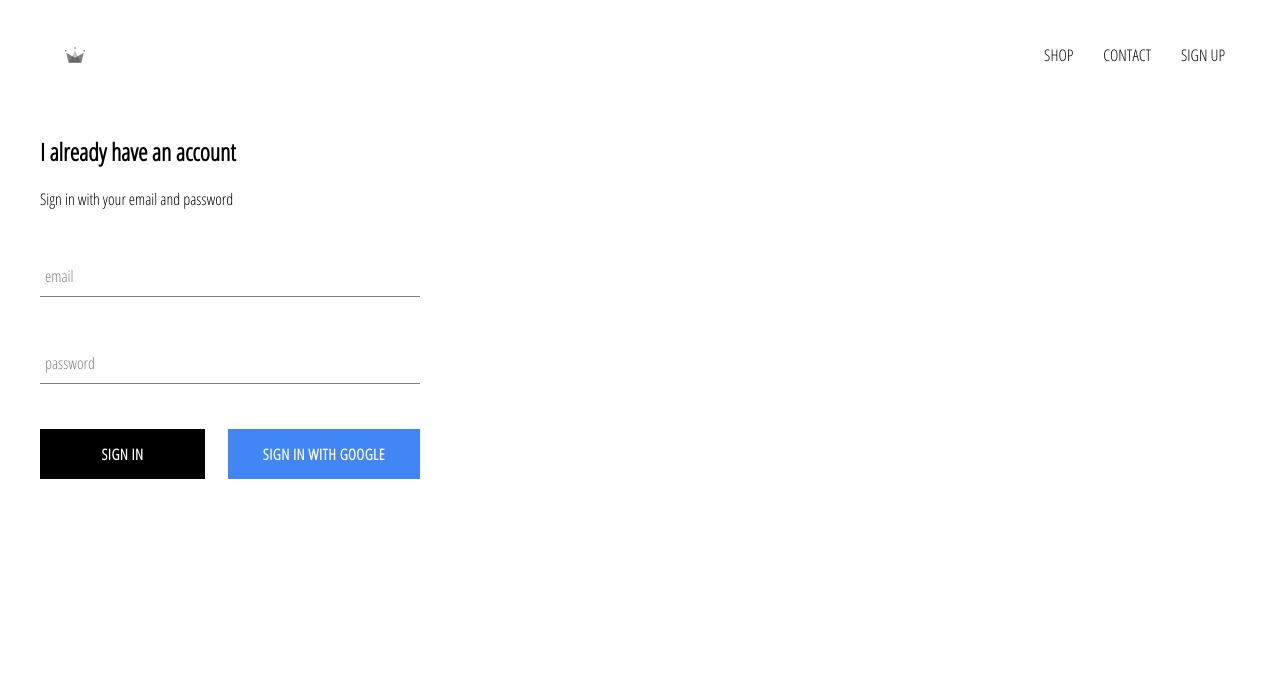
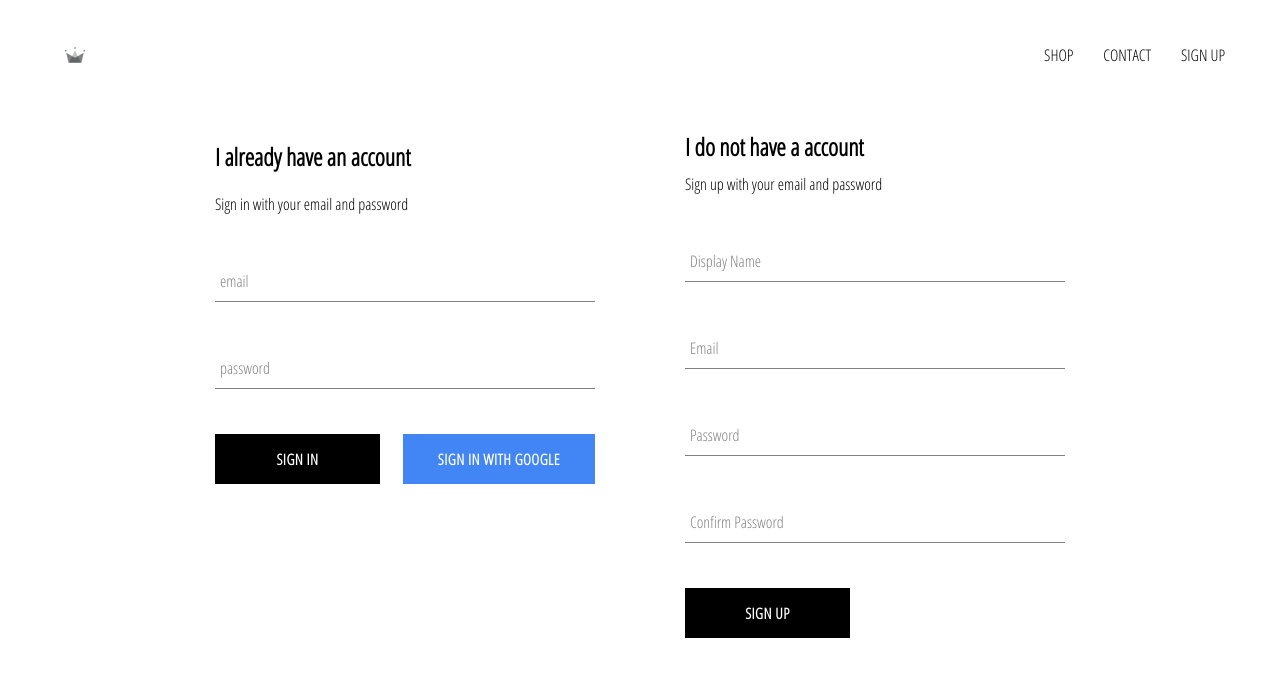
Before and after one commit to saharajdeep/crwn-clothing, a React (Create React App) app: page /signin in a window 1280 px wide. Shown: the top 676 px of the page. Built offline with nearby package versions, Linux system fonts and the light colour scheme; no server answers.

Commit message:
Adding sign-up

```diff
--- a/src/App.js
+++ b/src/App.js
@@ -1,14 +1,13 @@
 import React from 'react';
-import {Switch} from 'react-router-dom';
-import {Route} from 'react-router-dom';
+import { Switch, Route } from 'react-router-dom';
 
 import './App.css';
 
 import HomePage from './pages/homepage/homepage.component';
 import ShopPage from './pages/shop/shop.component';
-import SignInAndSignUpPage from './pages/sign-in-and-sign-out/sign-in-and-sign-out.component';
+import SignInAndSignUpPage from './pages/sign-in-and-sign-up/sign-in-and-sign-up.component';
 import Header from './components/header/header.component';
-import {auth} from './firebase/firebase.utils';
+import { auth, createUserProfileDocument } from './firebase/firebase.utils';
 
 class App extends React.Component {
   constructor() {
@@ -22,10 +21,23 @@
   unsubscribeFromAuth = null;
 
   componentDidMount() {
-    this.unsubscribeFromAuth = auth.onAuthStateChanged(user => {
-      this.setState({ currentUser: user });
+    this.unsubscribeFromAuth = auth.onAuthStateChanged(async userAuth => {
+      if (userAuth) {
+        const userRef = await createUserProfileDocument(userAuth);
 
-      console.log(user);
+        userRef.onSnapshot(snapShot => {
+          this.setState({
+            currentUser: {
+              id: snapShot.id,
+              ...snapShot.data()
+            }
+          });
+
+          console.log(this.state);
+        });
+      }
+
+      this.setState({ currentUser: userAuth });
     });
   }
 
--- /dev/null
+++ b/src/components/sign-up/sign-up.component.jsx
@@ -0,0 +1,103 @@
+import React from 'react';
+
+import FormInput from '../form-input/form-input.component';
+import CustomButton from '../custom-button/custom-button.component';
+
+import { auth, createUserProfileDocument } from '../../firebase/firebase.utils';
+
+import './sign-up.styles.scss';
+
+class SignUp extends React.Component {
+  constructor() {
+    super();
+
+    this.state = {
+      displayName: '',
+      email: '',
+      password: '',
+      confirmPassword: ''
+    };
+  }
+
+  handleSubmit = async event => {
+    event.preventDefault();
+
+    const { displayName, email, password, confirmPassword } = this.state;
+
+    if (password !== confirmPassword) {
+      alert("passwords don't match");
+      return;
+    }
+
+    try {
+      const { user } = await auth.createUserWithEmailAndPassword(
+        email,
+        password
+      );
+
+      await createUserProfileDocument(user, { displayName });
+
+      this.setState({
+        displayName: '',
+        email: '',
+        password: '',
+        confirmPassword: ''
+      });
+    } catch (error) {
+      console.error(error);
+    }
+  };
+
+  handleChange = event => {
+    const { name, value } = event.target;
+
+    this.setState({ [name]: value });
+  };
+
+  render() {
+    const { displayName, email, password, confirmPassword } = this.state;
+    return (
+      <div className='sign-up'>
+        <h2 className='title'>I do not have a account</h2>
+        <span>Sign up with your email and password</span>
+        <form className='sign-up-form' onSubmit={this.handleSubmit}>
+          <FormInput
+            type='text'
+            name='displayName'
+            value={displayName}
+            onChange={this.handleChange}
+            label='Display Name'
+            required
+          />
+          <FormInput
+            type='email'
+            name='email'
+            value={email}
+            onChange={this.handleChange}
+            label='Email'
+            required
+          />
+          <FormInput
+            type='password'
+            name='password'
+            value={password}
+            onChange={this.handleChange}
+            label='Password'
+            required
+          />
+          <FormInput
+            type='password'
+            name='confirmPassword'
+            value={confirmPassword}
+            onChange={this.handleChange}
+            label='Confirm Password'
+            required
+          />
+          <CustomButton type='submit'>SIGN UP</CustomButton>
+        </form>
+      </div>
+    );
+  }
+}
+
+export default SignUp;
--- /dev/null
+++ b/src/components/sign-up/sign-up.styles.scss
@@ -0,0 +1,9 @@
+.sign-up {
+    display: flex;
+    flex-direction: column;
+    width: 380px;
+
+    .title {
+      margin: 10px 0;
+    }
+  }
--- a/src/firebase/firebase.utils.js
+++ b/src/firebase/firebase.utils.js
@@ -2,27 +2,48 @@
 import 'firebase/firestore';
 import 'firebase/auth';
 
+const config = {
+  apiKey: 'AIzaSyCdHT-AYHXjF7wOrfAchX4PIm3cSj5tn14',
+  authDomain: 'crwn-db.firebaseapp.com',
+  databaseURL: 'https://crwn-db.firebaseio.com',
+  projectId: 'crwn-db',
+  storageBucket: 'crwn-db.appspot.com',
+  messagingSenderId: '850995411664',
+  appId: '1:850995411664:web:7ddc01d597846f65'
+};
 
-var firebaseConfig = {
-    apiKey: "AIzaSyDd-xdMNo1DLpsdzWoVWqAQRpBkE2K9VBg",
-    authDomain: "crwn-db-99032.firebaseapp.com",
-    databaseURL: "https://crwn-db-99032.firebaseio.com",
-    projectId: "crwn-db-99032",
-    storageBucket: "crwn-db-99032.appspot.com",
-    messagingSenderId: "721892232452",
-    appId: "1:721892232452:web:000c9e24d36d841bd41451",
-    measurementId: "G-N533LZTRFE"
-  };
+firebase.initializeApp(config);
 
+export const createUserProfileDocument = async (userAuth, additionalData) => {
+  if (!userAuth) return;
 
-  firebase.initializeApp(firebaseConfig);
+  const userRef = firestore.doc(`users/${userAuth.uid}`);
 
+  const snapShot = await userRef.get();
 
-  export const auth=firebase.auth();
-  export const firestore=firebase.firestore();
+  if (!snapShot.exists) {
+    const { displayName, email } = userAuth;
+    const createdAt = new Date();
+    try {
+      await userRef.set({
+        displayName,
+        email,
+        createdAt,
+        ...additionalData
+      });
+    } catch (error) {
+      console.log('error creating user', error.message);
+    }
+  }
 
-  const provider = new firebase.auth.GoogleAuthProvider();
-  provider.setCustomParameters({prompt:'select_account'});
-  export const signInWithGoogle =()=>auth.signInWithPopup(provider);
+  return userRef;
+};
 
-  export default firebase;
+export const auth = firebase.auth();
+export const firestore = firebase.firestore();
+
+const provider = new firebase.auth.GoogleAuthProvider();
+provider.setCustomParameters({ prompt: 'select_account' });
+export const signInWithGoogle = () => auth.signInWithPopup(provider);
+
+export default firebase;
--- a/src/pages/sign-in-and-sign-out/sign-in-and-sign-out.component.jsx
+++ /dev/null
@@ -1,13 +0,0 @@
-import React from 'react';
-
-import SignIn from '../../components/sign-in/sign-in.component';
-
-import './sign-in-and-sign-out.styles.scss';
-
-const SignInAndSignUpPage= () =>(
-    <div className='sign-in-and-sign-out'>
-        <SignIn/>
-    </div>
-)
-
-export default SignInAndSignUpPage;
--- /dev/null
+++ b/src/pages/sign-in-and-sign-up/sign-in-and-sign-up.component.jsx
@@ -0,0 +1,15 @@
+import React from 'react';
+
+import SignIn from '../../components/sign-in/sign-in.component';
+import SignUp from '../../components/sign-up/sign-up.component';
+
+import './sign-in-and-sign-up.styles.scss';
+
+const SignInAndSignUpPage = () => (
+  <div className='sign-in-and-sign-up'>
+    <SignIn />
+    <SignUp />
+  </div>
+);
+
+export default SignInAndSignUpPage;
--- /dev/null
+++ b/src/pages/sign-in-and-sign-up/sign-in-and-sign-up.styles.scss
@@ -0,0 +1,6 @@
+.sign-in-and-sign-up {
+    width: 850px;
+    display: flex;
+    justify-content: space-between;
+    margin: 30px auto;
+  }
```
Also changed, not shown: src/pages/sign-in-and-sign-out/sign-in-and-sign-out.styles.scss (deleted).
